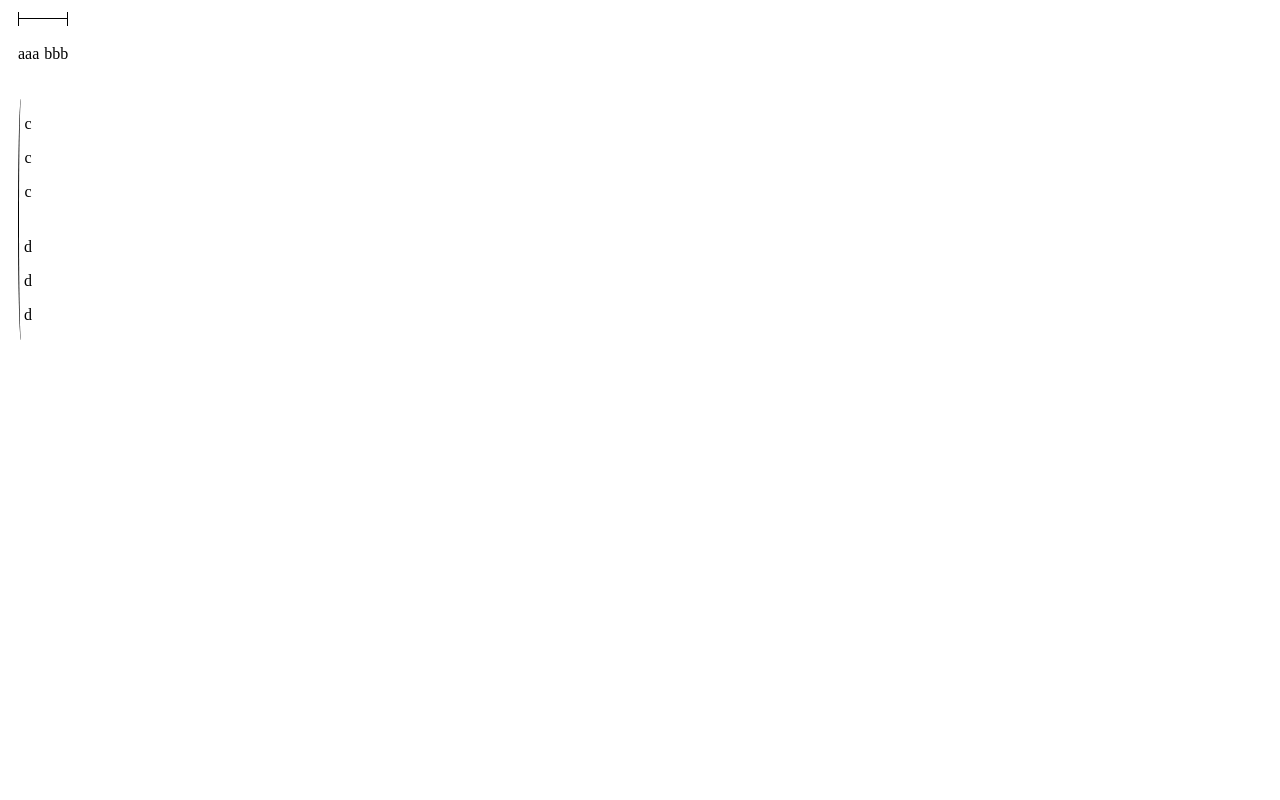
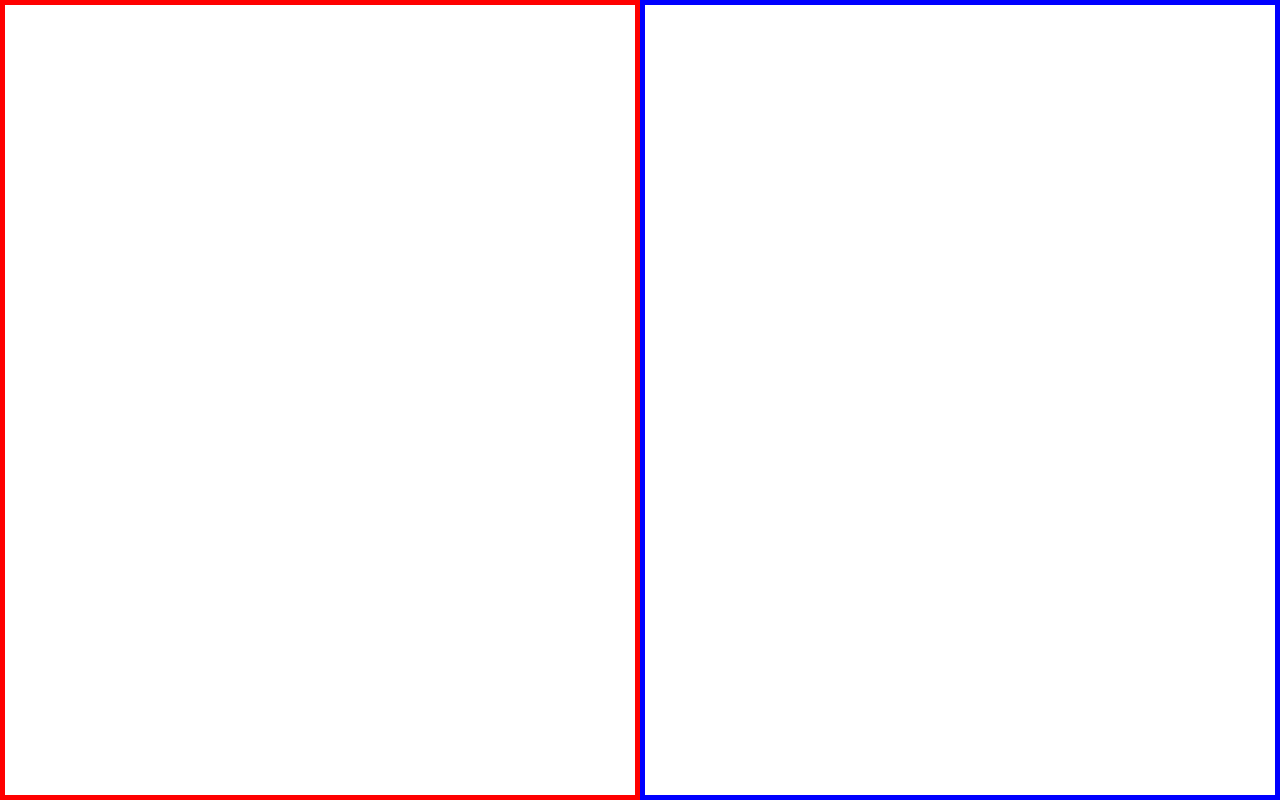
Before and after one commit to jaqba98/uniterm-zamiana, an Angular app: page / in a window 1280 px wide. Built offline with nearby package versions, Linux system fonts and the light colour scheme.

Commit message:
feat: create form and playground sections

```diff
--- a/src/app/app.component.html
+++ b/src/app/app.component.html
@@ -1,2 +1,4 @@
-<app-uniterm [isVertical]="false" left="aaa" right="bbb"></app-uniterm>
-<app-uniterm [isVertical]="true" left="ccc" right="ddd"></app-uniterm>
+<main class="main">
+  <app-form></app-form>
+  <app-playground></app-playground>
+</main>
--- a/src/app/app.component.scss
+++ b/src/app/app.component.scss
@@ -0,0 +1,4 @@
+.main {
+  display: flex;
+  height: 100svh;
+}
--- a/src/app/app.component.ts
+++ b/src/app/app.component.ts
@@ -1,11 +1,13 @@
 import { Component } from '@angular/core';
-import { UnitermComponent } from './uniterm/uniterm.component';
+
+import { FormComponent } from './form/form.component';
+import { PlaygroundComponent } from './playground/playground.component';
 
 @Component({
   selector: 'app-root',
   standalone: true,
-  imports: [UnitermComponent],
   templateUrl: './app.component.html',
   styleUrl: './app.component.scss',
+  imports: [FormComponent, PlaygroundComponent],
 })
 export class AppComponent {}
--- /dev/null
+++ b/src/app/form/form.component.html
@@ -0,0 +1 @@
+<div class="form"></div>
--- /dev/null
+++ b/src/app/form/form.component.scss
@@ -0,0 +1,9 @@
+:host {
+  display: contents;
+}
+
+.form {
+  flex: 1;
+  height: 100%;
+  border: 5px solid red;
+}
--- /dev/null
+++ b/src/app/playground/playground.component.html
@@ -0,0 +1 @@
+<div class="playground"></div>
--- /dev/null
+++ b/src/app/playground/playground.component.scss
@@ -0,0 +1,9 @@
+:host {
+  display: contents;
+}
+
+.playground {
+  flex: 1;
+  height: 100%;
+  border: 5px solid blue;
+}
--- a/src/styles.scss
+++ b/src/styles.scss
@@ -1 +1,7 @@
 /* You can add global styles to this file, and also import other style files */
+
+* {
+  margin: 0;
+  padding: 0;
+  box-sizing: border-box;
+}
```
Also changed, not shown: src/app/form/form.component.ts (added, +10 -0 lines), src/app/playground/playground.component.ts (added, +10 -0 lines).
